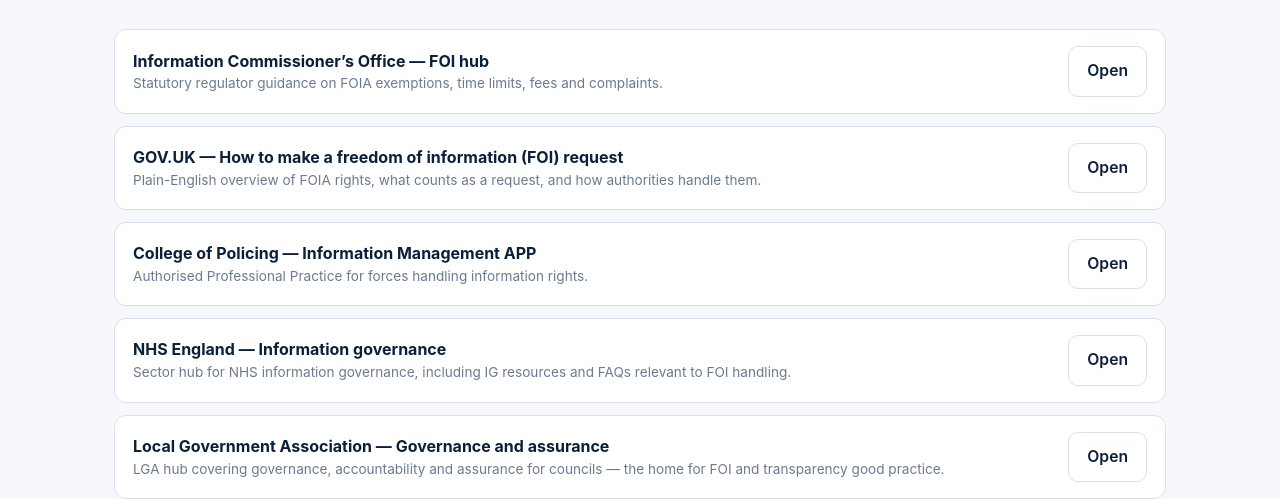
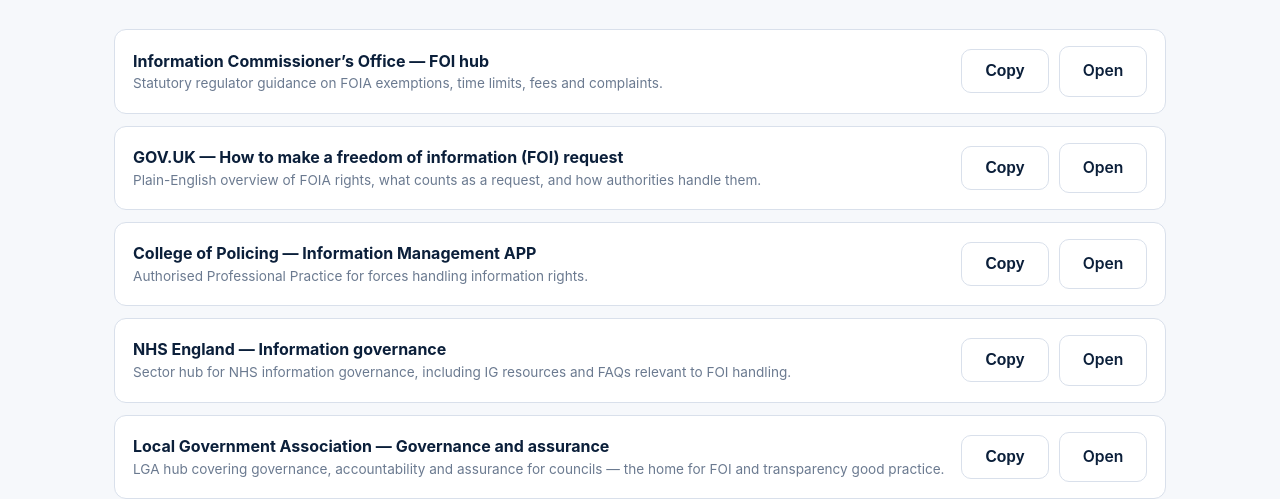
Before and after one commit to AnthonyMSFT/foi-webinar, a plain HTML site: page resources.html in a window 1280 px wide. Shown: the part 466-965 px from the top of the page. Drawn offline with Linux system fonts and the light colour scheme.

Commit message:
Add copy URL actions in guidance resources

```diff
--- a/assets/css/styles.css
+++ b/assets/css/styles.css
@@ -583,6 +583,15 @@
 }
 .resource > * { min-width: 0; overflow-wrap: anywhere; }
 .resource .meta { color: var(--muted); font-size: 0.85rem; }
+.resource-actions {
+  display: inline-flex;
+  gap: 10px;
+  align-items: center;
+}
+.resource-actions .btn {
+  min-width: 88px;
+  text-align: center;
+}
 .resource--badge { align-items: center; }
 .resource-thumb {
   display: block;
--- a/assets/js/main.js
+++ b/assets/js/main.js
@@ -23,6 +23,22 @@
   document.querySelectorAll('.nav-links a').forEach((a) => {
     const href = a.getAttribute('href');
     if (href === path) a.classList.add('active');
+  });
+
+  // Copy guidance URLs from resource cards.
+  document.querySelectorAll('.copy-url-btn').forEach((btn) => {
+    btn.addEventListener('click', async () => {
+      const url = btn.dataset.copyUrl;
+      if (!url) return;
+      try {
+        await navigator.clipboard.writeText(url);
+        btn.textContent = 'Copied';
+        setTimeout(() => (btn.textContent = 'Copy'), 1500);
+      } catch {
+        btn.textContent = 'Press Ctrl+C';
+        setTimeout(() => (btn.textContent = 'Copy'), 1500);
+      }
+    });
   });
 
   // Lightbox: click any step-figure image to view it full size.
--- a/resources.html
+++ b/resources.html
@@ -55,35 +55,50 @@
               <strong>Information Commissioner&rsquo;s Office &mdash; FOI hub</strong>
               <div class="meta">Statutory regulator guidance on FOIA exemptions, time limits, fees and complaints.</div>
             </div>
-            <a class="btn btn-ghost" href="https://ico.org.uk/for-organisations/foi/" target="_blank" rel="noopener">Open</a>
+            <div class="resource-actions">
+              <button class="btn btn-ghost copy-url-btn" type="button" data-copy-url="https://ico.org.uk/for-organisations/foi/">Copy</button>
+              <a class="btn btn-ghost" href="https://ico.org.uk/for-organisations/foi/" target="_blank" rel="noopener">Open</a>
+            </div>
           </div>
           <div class="resource">
             <div>
               <strong>GOV.UK &mdash; How to make a freedom of information (FOI) request</strong>
               <div class="meta">Plain-English overview of FOIA rights, what counts as a request, and how authorities handle them.</div>
             </div>
-            <a class="btn btn-ghost" href="https://www.gov.uk/make-a-freedom-of-information-request" target="_blank" rel="noopener">Open</a>
+            <div class="resource-actions">
+              <button class="btn btn-ghost copy-url-btn" type="button" data-copy-url="https://www.gov.uk/make-a-freedom-of-information-request">Copy</button>
+              <a class="btn btn-ghost" href="https://www.gov.uk/make-a-freedom-of-information-request" target="_blank" rel="noopener">Open</a>
+            </div>
           </div>
           <div class="resource">
             <div>
               <strong>College of Policing &mdash; Information Management APP</strong>
               <div class="meta">Authorised Professional Practice for forces handling information rights.</div>
             </div>
-            <a class="btn btn-ghost" href="https://www.college.police.uk/app/information-management" target="_blank" rel="noopener">Open</a>
+            <div class="resource-actions">
+              <button class="btn btn-ghost copy-url-btn" type="button" data-copy-url="https://www.college.police.uk/app/information-management">Copy</button>
+              <a class="btn btn-ghost" href="https://www.college.police.uk/app/information-management" target="_blank" rel="noopener">Open</a>
+            </div>
           </div>
           <div class="resource">
             <div>
               <strong>NHS England &mdash; Information governance</strong>
               <div class="meta">Sector hub for NHS information governance, including IG resources and FAQs relevant to FOI handling.</div>
             </div>
-            <a class="btn btn-ghost" href="https://www.england.nhs.uk/ig/" target="_blank" rel="noopener">Open</a>
+            <div class="resource-actions">
+              <button class="btn btn-ghost copy-url-btn" type="button" data-copy-url="https://www.england.nhs.uk/ig/">Copy</button>
+              <a class="btn btn-ghost" href="https://www.england.nhs.uk/ig/" target="_blank" rel="noopener">Open</a>
+            </div>
           </div>
           <div class="resource">
             <div>
               <strong>Local Government Association &mdash; Governance and assurance</strong>
               <div class="meta">LGA hub covering governance, accountability and assurance for councils &mdash; the home for FOI and transparency good practice.</div>
             </div>
-            <a class="btn btn-ghost" href="https://www.local.gov.uk/our-support/governance-and-assurance" target="_blank" rel="noopener">Open</a>
+            <div class="resource-actions">
+              <button class="btn btn-ghost copy-url-btn" type="button" data-copy-url="https://www.local.gov.uk/our-support/governance-and-assurance">Copy</button>
+              <a class="btn btn-ghost" href="https://www.local.gov.uk/our-support/governance-and-assurance" target="_blank" rel="noopener">Open</a>
+            </div>
           </div>
         </div>
         <p class="text-muted mt-2">Add your own internal FOI policy as a SharePoint knowledge source for organisation-specific nuances.</p>
```
